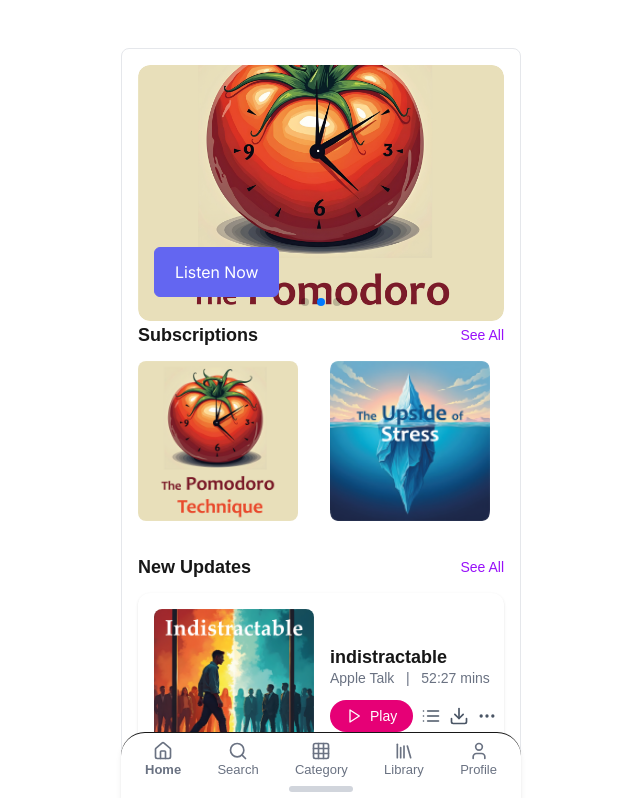
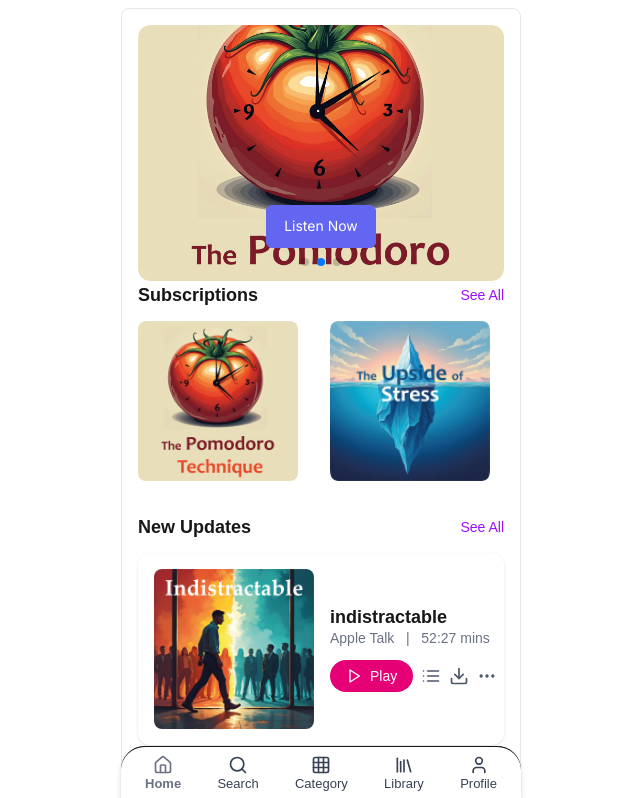
Before and after one commit to amit912918/myuze, a Next.js app: page /dashboard/home in a window 1280 px wide. Shown: the top 798 px of the page, without its empty margins (319-959 px from the left). Built offline with nearby package versions, Linux system fonts and the light colour scheme.

Commit message:
change ui

```diff
--- a/src/app/auth/login/page.tsx
+++ b/src/app/auth/login/page.tsx
@@ -9,7 +9,7 @@
     };
 
     return (
-        <div className="overFlowscroll my-12 w-[350px] m-auto">
+        <div className="overFlowscroll">
             <div className="relative bgImage">
                 <Image alt='login' height={1000} width={1000} src="/images/loginImage.png" />
                 <div className="absolute loginContainer z-10 bg-white/90 backdrop-blur-md px-6 pb-10 rounded-2xl shadow-md w-[100%] text-center">
--- a/src/app/auth/verification/page.tsx
+++ b/src/app/auth/verification/page.tsx
@@ -33,7 +33,7 @@
     }
 
     return (
-        <div className="min-h-screen relative w-[350px] m-auto bg-white shadow-lg my-8 border-gray-400 rounded-lg flex flex-col justify-center items-center px-4">
+        <div className="min-h-screen relative bg-white shadow-lg border border-gray-200 rounded-lg flex flex-col justify-center items-center px-4">
             <Link href="/auth/login">
                 <div className="text-xl cursor-pointer absolute left-[10px] top-[10px]">
                     ←
--- a/src/app/dashboard/category/page.jsx
+++ b/src/app/dashboard/category/page.jsx
@@ -19,7 +19,7 @@
 
 export default function CategoryGrid() {
     return (
-        <div className="max-w-4xl mx-auto p-6 w-[450px] border border-gray-200 my-12 rounded-lg">
+        <div className="max-w-4xl p-6 border border-gray-200 rounded-lg">
             <div className="flex items-center mb-6">
                 <div className="w-6 h-6 bg-gradient-to-r from-purple-500 to-pink-500 rounded-md mr-2"></div>
                 <h1 className="text-2xl font-bold text-gray-900">Category</h1>
--- a/src/app/dashboard/home/page.tsx
+++ b/src/app/dashboard/home/page.tsx
@@ -5,7 +5,7 @@
 
 const page = () => {
     return (
-        <div className="p-4 w-[400px] m-auto border border-gray-200 rounded-lg my-12">
+        <div className="p-4 border border-gray-200 rounded-lg">
             <HeaderSlider />
             <div className="flex justify-between items-center mb-3">
                 <h2 className="text-lg font-semibold">Subscriptions</h2>
--- a/src/app/dashboard/menubar/page.jsx
+++ b/src/app/dashboard/menubar/page.jsx
@@ -12,37 +12,40 @@
         else if (des === "category") {
             router.push('/dashboard/category');
         }
+        else if (des === "home") {
+            router.push('/dashboard/home');
+        }
     }
     return (
-        <div className='mt-12 w-[400px]'>
+        <div className='mt-12'>
             <nav className="fixed bottom-0 inset-x-0 bg-white border-t w-[400px] m-auto mt-4 shadow-md rounded-t-3xl px-6 py-2 z-50">
                 <div className="flex justify-between items-center">
-                    <div className="flex flex-col items-center text-gray-500 text-xs font-medium text-black">
+                    <div onClick={() => handleMenuBar('home')} className="flex flex-col items-center text-gray-500 text-xs font-medium text-black cursor-pointer">
                         <Home className="h-5 w-5" />
                         <span className="text-[13px] font-semibold">Home</span>
                     </div>
 
-                    <div className="flex flex-col items-center text-gray-500 text-xs cursor-pointer">
+                    <div onClick={() => handleMenuBar('search')} className="flex flex-col items-center text-gray-700 text-xs cursor-pointer">
                         <Search className="h-5 w-5" />
                         <span className="text-[13px]">Search</span>
                     </div>
-                    <div onClick={() => handleMenuBar('category')} className="flex flex-col items-center text-gray-500 text-xs cursor-pointer">
+                    <div onClick={() => handleMenuBar('category')} className="flex flex-col items-center text-gray-700 text-xs cursor-pointer">
                         <Grid className="h-5 w-5" />
                         <span className="text-[13px]">Category</span>
                     </div>
-                    <div className="flex flex-col items-center text-gray-500 text-xs">
+                    <div className="flex flex-col items-center text-gray-700 text-xs cursor-pointer">
                         <Library className="h-5 w-5" />
                         <span className="text-[13px]">Library</span>
                     </div>
-                    <div onClick={() => handleMenuBar('profile')} className="flex flex-col items-center text-gray-500 text-xs cursor-pointer">
+                    <div onClick={() => handleMenuBar('profile')} className="flex flex-col items-center text-gray-700 text-xs cursor-pointer">
                         <User className="h-5 w-5" />
                         <span className="text-[13px]">Profile</span>
                     </div>
                 </div>
 
-                <div className="mt-2 flex justify-center">
+                {/* <div className="mt-2 flex justify-center">
                     <div className="w-16 h-1.5 bg-gray-300 rounded-full" />
-                </div>
+                </div> */}
             </nav>
         </div>
     )
--- a/src/app/layout.tsx
+++ b/src/app/layout.tsx
@@ -1,14 +1,25 @@
+'use client';
 import { ReactNode } from 'react';
 import './globals.css';
 import 'primereact/resources/themes/lara-light-indigo/theme.css';  // or any other theme
 import 'primereact/resources/primereact.min.css';
 import 'primeicons/primeicons.css';
+import { usePathname } from 'next/navigation'
+import Menubar from './dashboard/menubar/page';
 
 export default function RootLayout({ children }: { children: ReactNode }) {
+
+  const pathname = usePathname() ?? ''; // ensures it's always a string
+
+  // Define routes where the navbar should be hidden
+  const hideNavbarOnRoutes = ['/auth/login', '/auth/verification'];
+
+  const shouldShowNavbar = !hideNavbarOnRoutes.includes(pathname);
   return (
     <html lang="en">
-      <body>
+      <body className='w-[400px] m-auto mt-2'>
         {children}
+        {shouldShowNavbar && <Menubar />}
       </body>
     </html>
   );
--- a/src/components/dashboard/DashboardHeader.tsx
+++ b/src/components/dashboard/DashboardHeader.tsx
@@ -52,8 +52,8 @@
                                 fill
                                 className="rounded-xl object-cover"
                             />
-                            <div className="absolute bottom-4 left-4 py-2 rounded-lg">
-                                <Button onClick={handleListen} className="bg-white">Listen Now</Button>
+                            <div style={{ marginTop: "40%" }} className="absolute inset-0 flex items-center justify-center text-sm">
+                                <Button onClick={handleListen} size='small' className="bg-white">Listen Now</Button>
                             </div>
                         </div>
                     </SwiperSlide>
```
